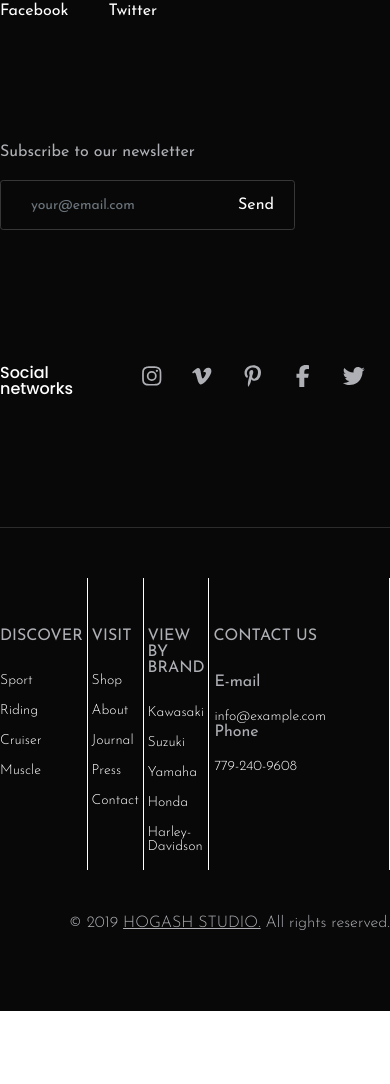
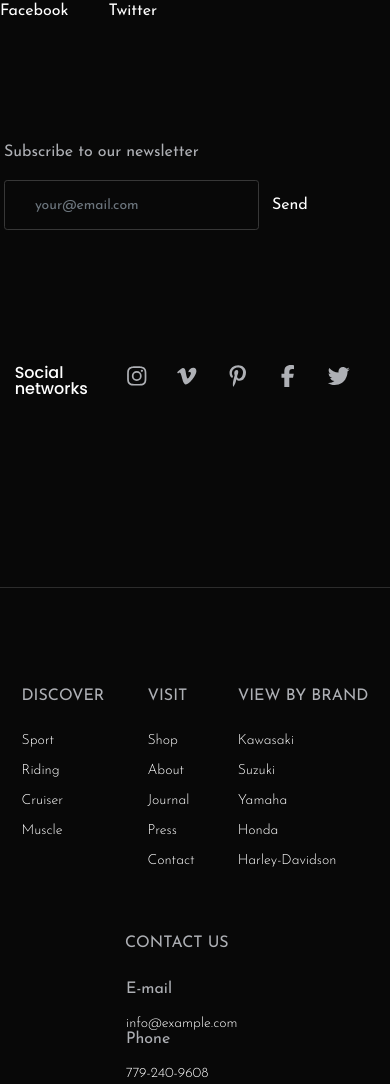
Before and after one commit to d1m0ss/VOLKOAN_S, a plain HTML site: page index.html in a window 390 px wide. Shown: the part 3686-4770 px from the top of the page. Before the commit the page ends 4697 px from the top, so only its background shows below. Drawn offline with nearby package versions, Linux system fonts and the light colour scheme; files whose address does not match are found by name.

Commit message:
final Build

```diff
--- a/css/media.scss
+++ b/css/media.scss
@@ -1,34 +1,44 @@
 @media(max-width: 1200px){
     .container5{
         .foot_flex{
-            flex-direction: column;
+            position: relative;
+            flex-wrap: wrap;
+            .i1{
+                margin-left: 1%;
+            }
             .i2{
+                margin: auto;
+                position: relative;
                 p{
                     padding-left: 0;
                 }
             }
         }
         .foot_foter{
-            .itm1{
-                margin-right: 1%;
-                padding-right: 1%;
-                border-right: 1px solid #fff;
+            flex-wrap: wrap;
+            .itm1,
+            .itm2,
+            .itm3,
+            .itm4{
+                margin: 0 auto;
+                padding: 0 8px;
             }
-            .itm2{
-                margin-right: 1%;
-                padding-right: 1%;
-                border-right: 1px solid #fff;
+        }
+    }
+}
+@media(max-width: 789px){
+    .container5{
+        .foot_flex{
+            .i2{
+                p{
+                    display: inline-table;
+                    width: 50px;
+                    margin-right: 35px;
+                }
             }
-            .itm3{
-                margin-right: 1%;
-                padding-right: 1%;
-                border-right: 1px solid #fff;
-            }
-            .itm4{
-                margin-right: 1%;
-                padding-right: 1%;
-                border-right: 1px solid #fff;
-            }
+        }
+        span{
+            margin-top: 125px;
         }
     }
 }
@@ -52,3 +62,39 @@
         }
     }
 }
+@media(max-width: 610px){
+    .container5{
+        .foot_flex{
+            .send_email{
+                .form-control{
+                    width: 255px;
+                }
+            }
+        }
+        .foot_foter{
+            position: relative;
+            .itm1{
+                position: relative;
+                margin: 0 auto;
+            }
+            .itm2{
+                position: relative;
+                margin: 0 auto;
+            }
+            .itm3{
+                position: relative;
+                margin: 0 auto;
+            }
+            .itm4{
+                position: absolute;
+                bottom: -80%;
+                left: 30%;
+            }
+        }
+        .afoot{
+            p{
+                padding-top: 285px;
+            }
+        }
+    }
+}
--- a/css/style1.scss
+++ b/css/style1.scss
@@ -94,6 +94,7 @@
                     position: relative;
                     right: 70px;
                     text-decoration: none;
+                    margin-left: 70px;
                     &:hover{
                         text-shadow: 0px 0px 10px ;
                     }
--- a/index.html
+++ b/index.html
@@ -10,8 +10,9 @@
     <link rel="stylesheet" href="./css/owl.theme.default.min.css">
     <link href="https://fonts.googleapis.com/css?family=Josefin+Sans:300,400,600,700|Poppins:500&display=swap" rel="stylesheet">
     <link rel="stylesheet" href="./css/animate.css">
+    <link rel="stylesheet" href="./css/style.css">
     <link rel="stylesheet" href="./css/style1.css">
-    <link rel="stylesheet" href="./css/style.css">
+    <link rel="stylesheet" href="./css/media.css">
 </head>
 <body>
 
```
Also changed, not shown: css/media.css, css/style1.css, 2 other files.
